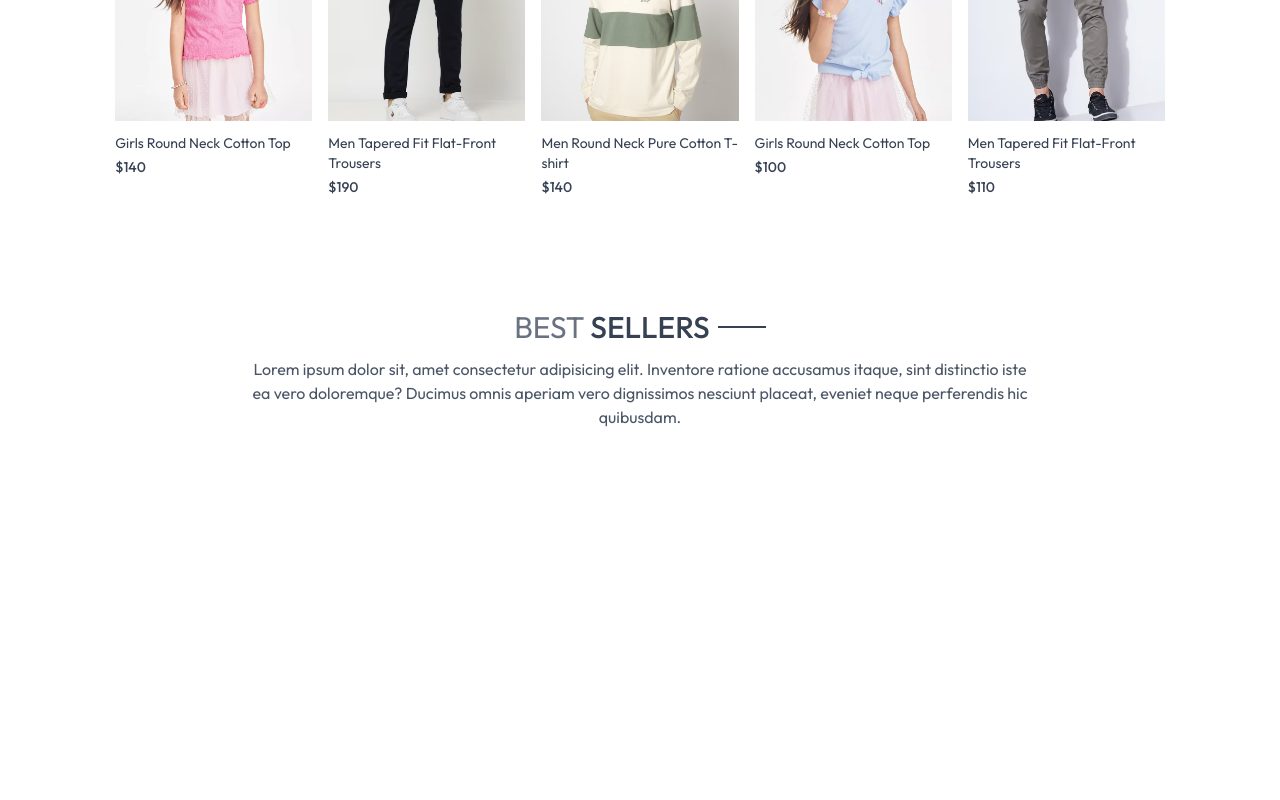
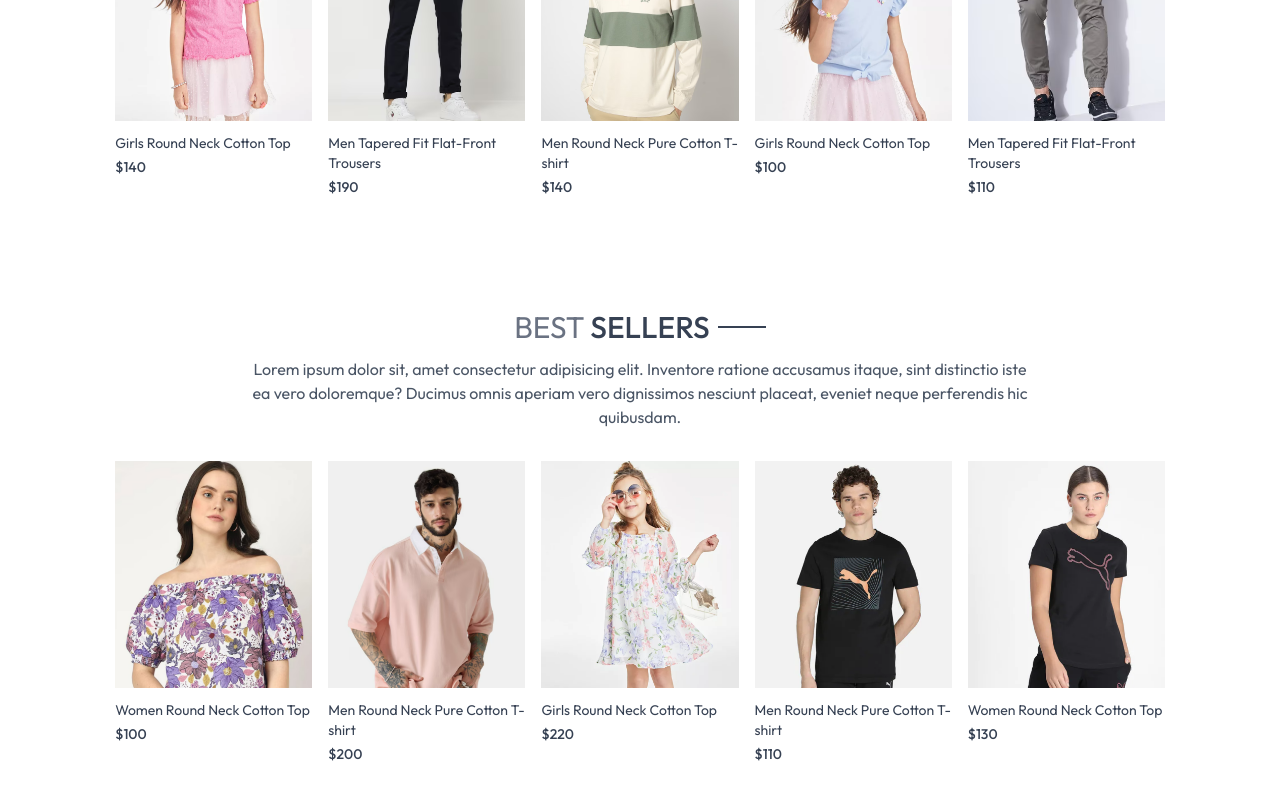
Before and after one commit to mdriyazakondo/forever-project, a React (Vite) app: page / in a window 1280 px wide. Shown: the part 1150-1950 px from the top of the page. Before the commit the page ends 1651 px from the top, so only its background shows below. Built offline with nearby package versions, Linux system fonts and the light colour scheme.

Commit message:
added prodct cart

```diff
--- a/src/components/BestSeller.jsx
+++ b/src/components/BestSeller.jsx
@@ -1,6 +1,7 @@
 import React, { useContext, useEffect, useState } from "react";
 import { ShopContext } from "../context/ShopContext";
 import Title from "./Title";
+import ProductItem from "./ProductItem";
 
 const BestSeller = () => {
   const { products } = useContext(ShopContext);
@@ -21,6 +22,17 @@ const BestSeller = () => {
           perferendis hic quibusdam.
         </p>
       </div>
+      <div className="grid grid-cols-2 sm:grid-cols-3 md:grid-cols-4 lg:grid-cols-5 gap-4 gap-y-6">
+        {bestSellers.map((item, index) => (
+          <ProductItem
+            key={index}
+            index={item._id}
+            name={item.name}
+            image={item.image}
+            price={item.price}
+          />
+        ))}
+      </div>
     </div>
   );
 };
```
